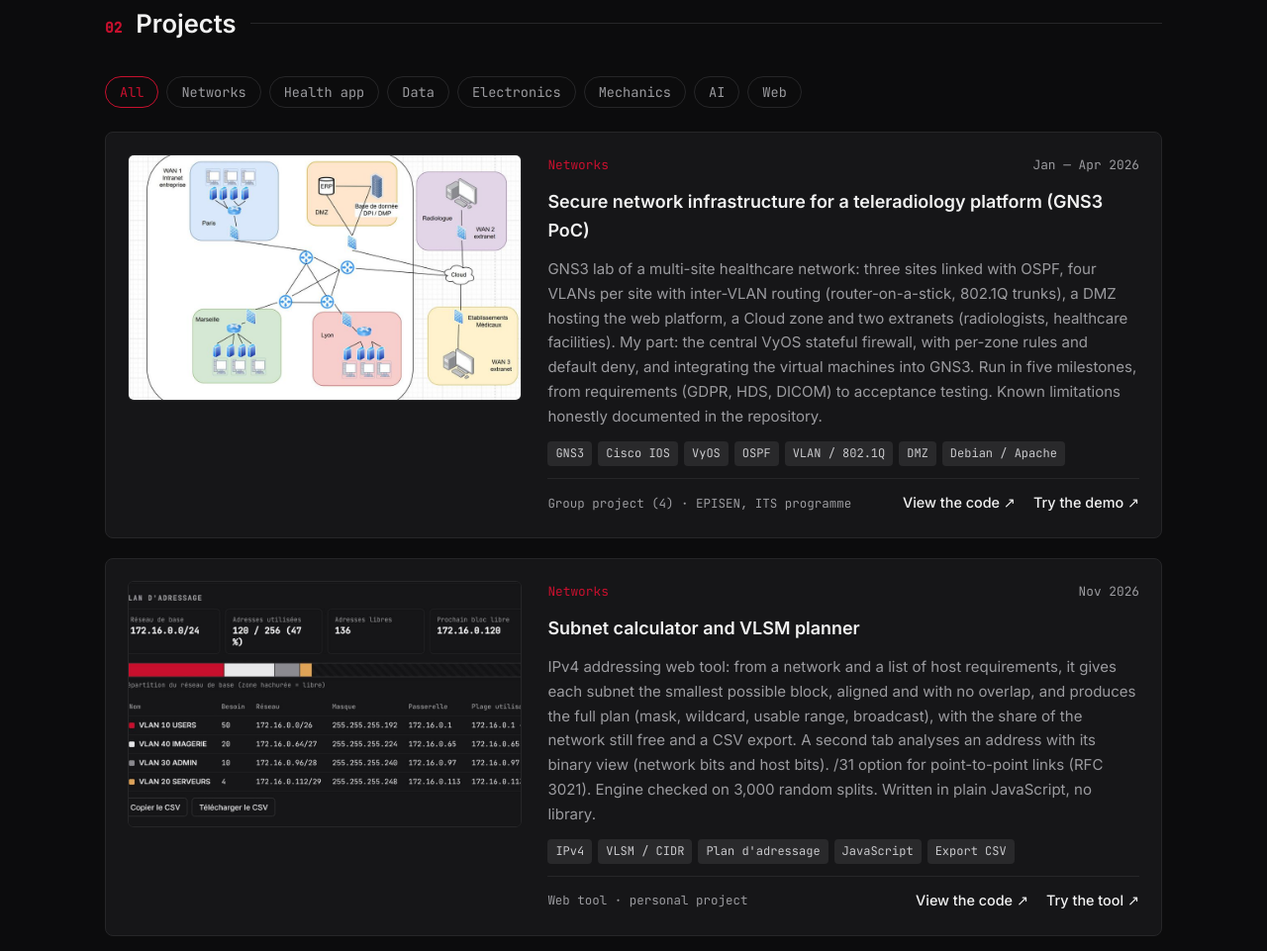
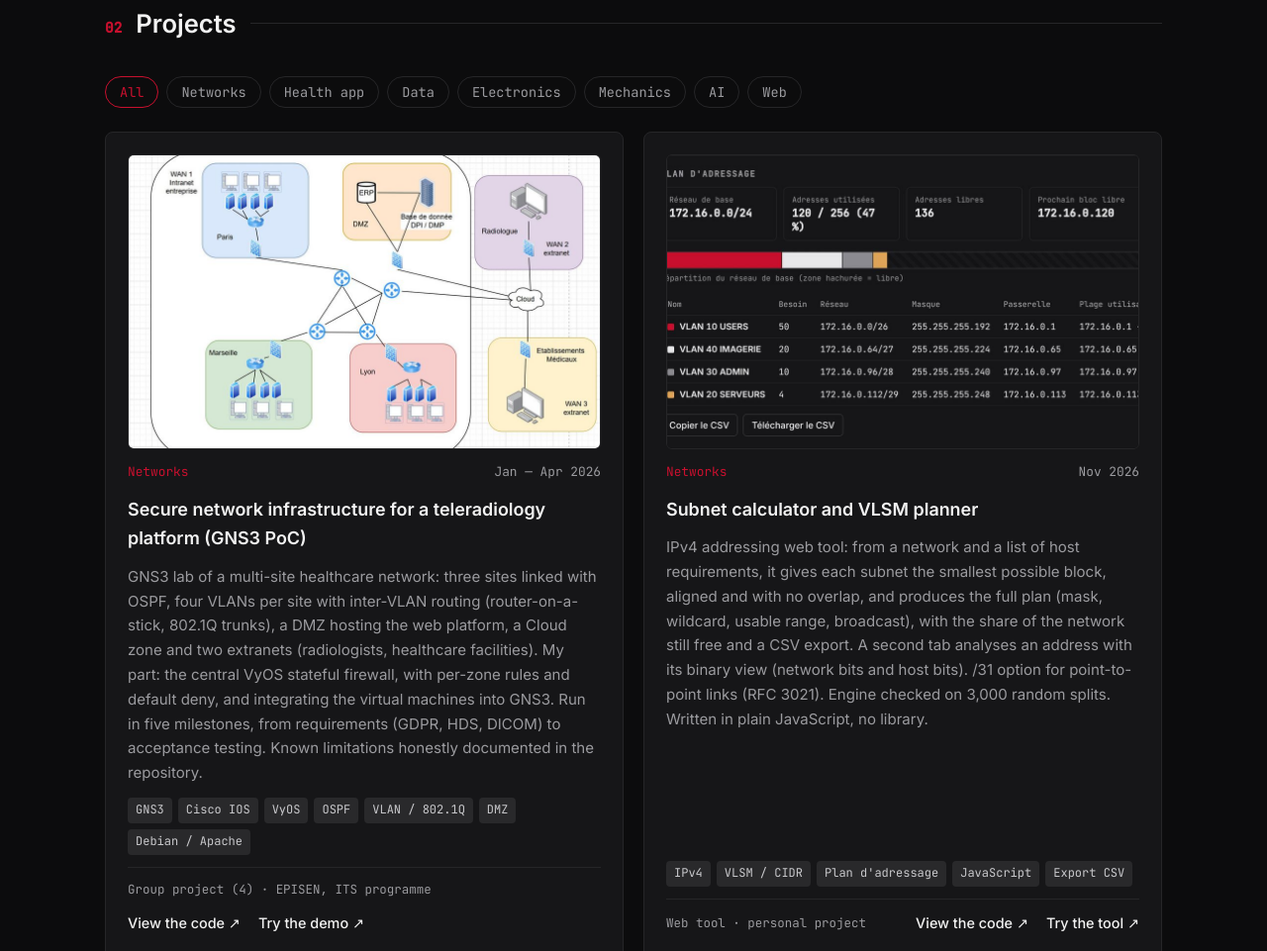
Before and after one commit to Valentin-Auger-Laboratoire/portfolio, a plain HTML site: page index.html in a window 1280 px wide. Shown: the part 1508-2469 px from the top of the page at 99% size. Drawn offline with Linux system fonts and the light colour scheme.

Commit message:
Cartes de projet : image en haut, deux cartes par ligne

```diff
--- a/style.css
+++ b/style.css
@@ -239,16 +239,8 @@ main { max-width: var(--maxw); margin: 0 auto; padding: 0 16px; }
   border: 1px solid var(--border); background: #111113;
 }
 .card-media img { width: 100%; height: 100%; object-fit: cover; display: block; }
-/* grandes cartes : image à gauche, texte à droite */
-.project-card--wide {
-  display: grid; grid-template-columns: minmax(0, 2fr) minmax(0, 3fr);
-  grid-template-rows: auto auto 1fr auto auto; column-gap: 26px; row-gap: 12px;
-}
-.project-card--wide > * { grid-column: 2; }
-.project-card--wide > .card-media { grid-column: 1; grid-row: 1 / -1; align-self: start; }
-@media (max-width: 820px) {
-  .project-card--wide { display: flex; }
-}
+/* toutes les cartes au même format : image en haut, texte en dessous, deux par ligne */
+.projects-grid .project-card--wide { grid-column: auto; }
 .card-top { display: flex; justify-content: space-between; font-family: var(--mono); font-size: 0.8rem; }
 .card-type { color: var(--accent); }
 .card-date { color: var(--text-dim); }
```
Also changed, not shown: 1 other file.
